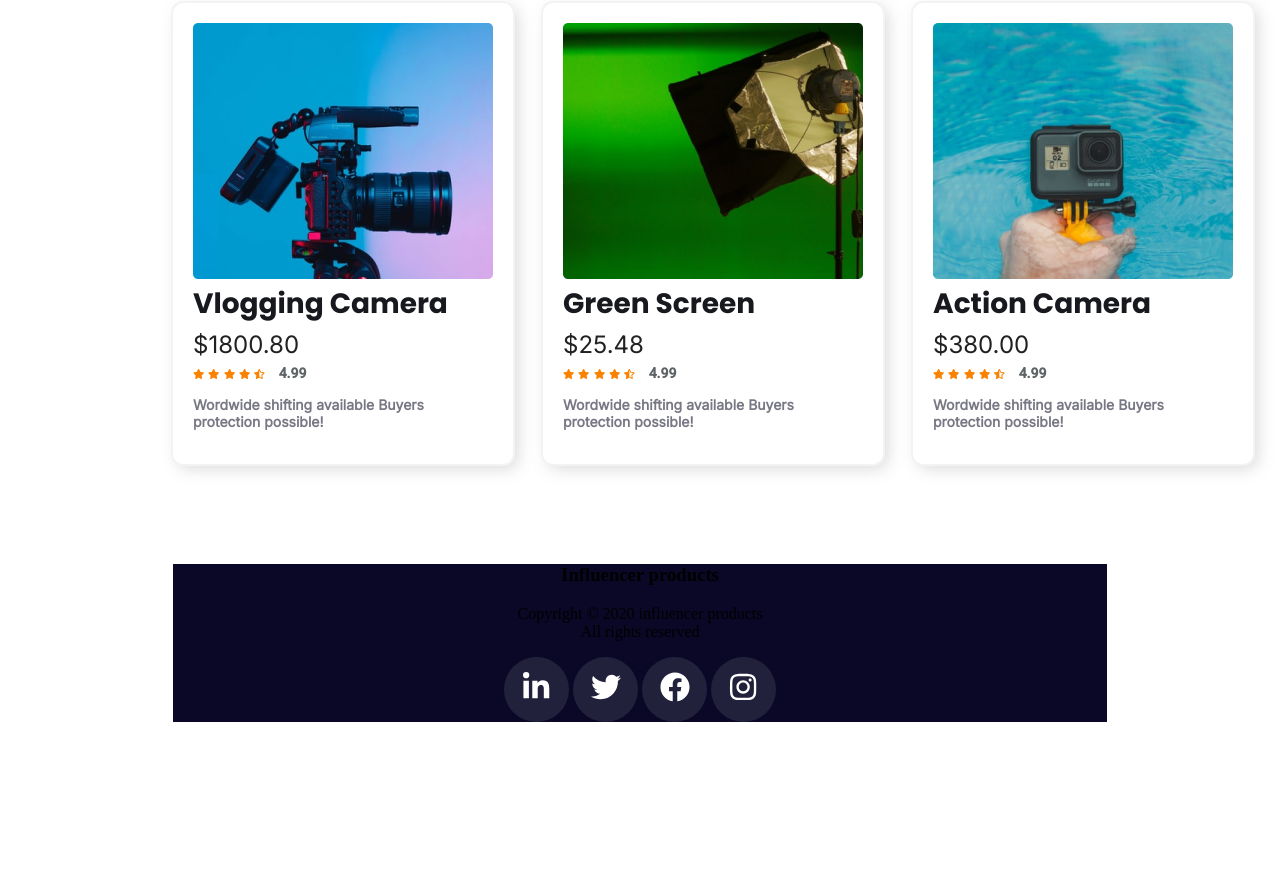
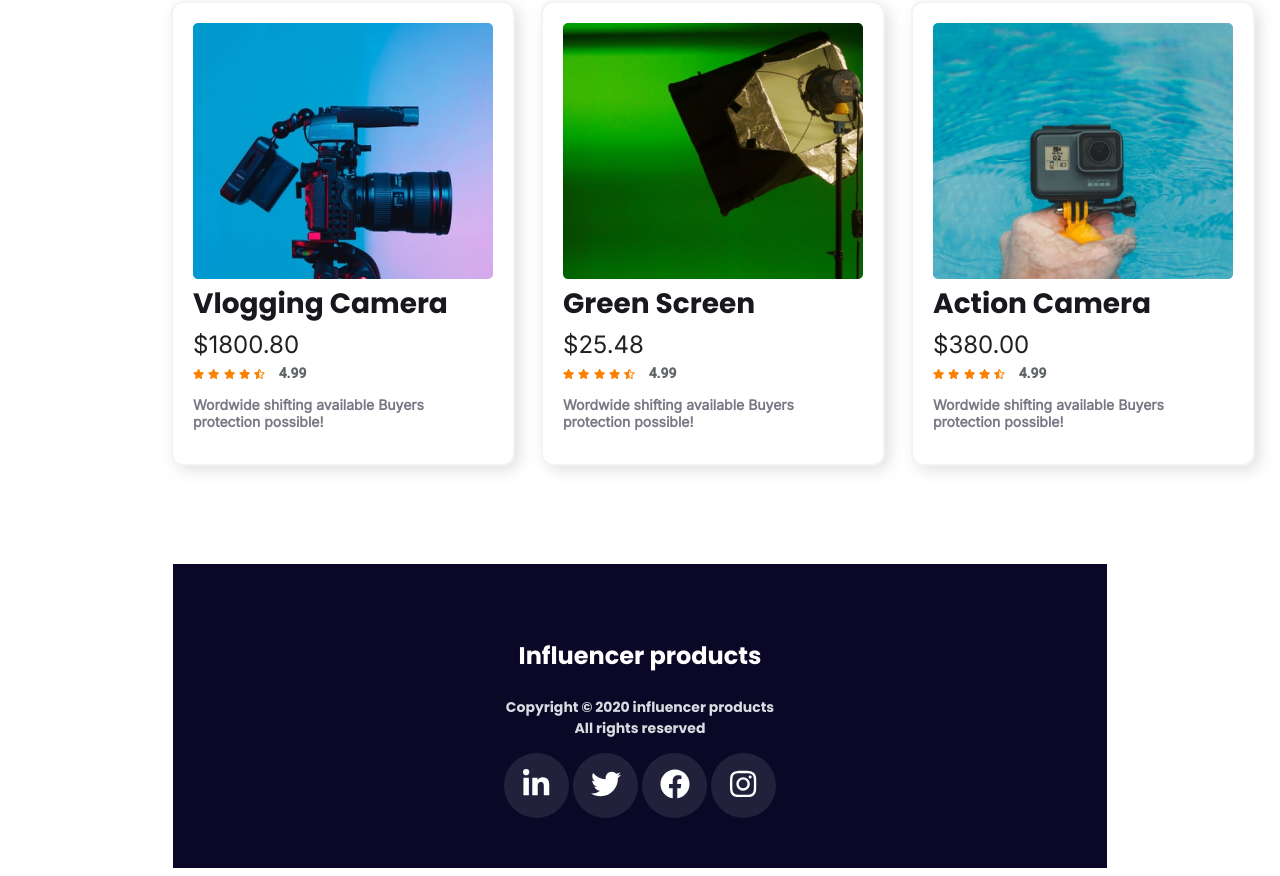
Before and after one commit to Solimullah10/my-project-2, a plain HTML site: page index.html in a window 1280 px wide. Shown: the part 1925-2801 px from the top of the page. Before the commit the page ends 2655 px from the top, so only its background shows below. Drawn offline with Linux system fonts and the light colour scheme.

Commit message:
compleate footer

```diff
--- a/styles/style.css
+++ b/styles/style.css
@@ -138,8 +138,21 @@
 .footer-part{
     text-align: center;
     background-color: #0A0826;
+    padding:50px 0;
 }
- a{
+.footer-part h3{
+    font-family: Poppins;
+    font-size: 24px;
+    font-weight: 700;
+    color:#FFFFFF
+}
+.footer-part p{
+    font-family: Poppins;
+    font-size: 14px;
+    font-weight: 700;
+    color: #D9DBE1;
+}
+ .social-icon a{
     background-color: #22213C;
     width: 65px;
     height: 50px;
@@ -149,6 +162,10 @@
     padding-top: 15px;
     padding-left: 0px;
 }
+.social-icon a:hover{
+    background-color: #E02C6D;
+    transition: .5s ease;
+}
 .icon{
     color: #FFFFFF;
     font-size: 30px;
```
